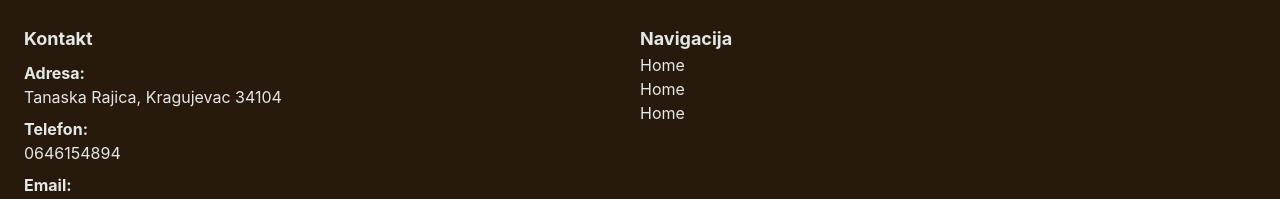
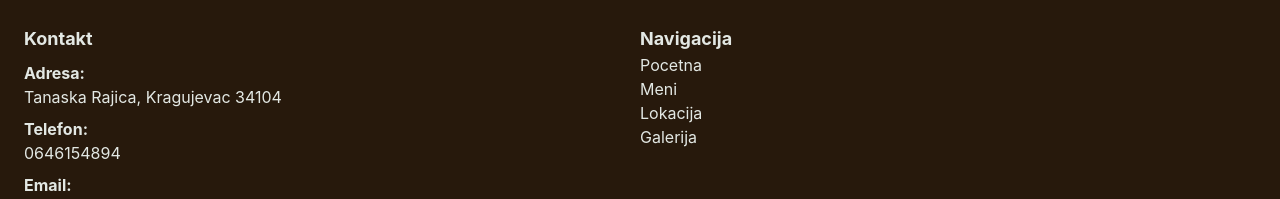
Before and after one commit to Ivan3342/zloinaopako, a React (Vite) app in the folder zlo-i-naopako/: page / in a window 1280 px wide. Shown: the part 2247-2446 px from the top of the page. Built offline with nearby package versions, Linux system fonts and the light colour scheme.

Commit message:
changed some styles in header and added made all links and navigation work

```diff
--- a/zlo-i-naopako/src/components/Footer.jsx
+++ b/zlo-i-naopako/src/components/Footer.jsx
@@ -1,4 +1,5 @@
 import React from 'react'
+import { NavLink } from 'react-router'
 
 function Footer() {
   return (
@@ -8,8 +9,8 @@ function Footer() {
         <div className='flex items-center gap-50'>
           <h1 className='text-2xl font-medium text-white'>Zapratite nas!</h1>
           <span className='flex items-center'>
-            <a href="#"><img className='w-10 hover:scale-110 transition-transform' src="src\assets\images\instagram-logo-facebook-2-svgrepo-com.svg" alt="Instagram Logo" /></a>
-            <a href="#"><img className='w-10 hover:scale-110 transition-transform' src="src\assets\images\facebook-svgrepo-com.svg" alt="Facebook Logo" /></a>
+            <a href="https://www.instagram.com/__zloinaopako/"><img className='w-10 hover:shadow-xl hover:scale-110 transition-transform' src="src\assets\images\instagram-logo-facebook-2-svgrepo-com.svg" alt="Instagram Logo" /></a>
+            <a href="https://www.facebook.com/zloinaopakokg/"><img className='w-10 hover:shadow-xl hover:scale-110 transition-transform' src="src\assets\images\facebook-svgrepo-com.svg" alt="Facebook Logo" /></a>
           </span>
         </div>
 
@@ -26,9 +27,10 @@ function Footer() {
           <div>
             <h2 className='text-lg font-bold'>Navigacija</h2>
             <ul>
-              <li><a href="">Home</a></li>
-              <li><a href="">Home</a></li>
-              <li><a href="">Home</a></li>
+              <li><NavLink to='/'>Pocetna</NavLink></li>
+              <li><NavLink to='menu'>Meni</NavLink></li>
+              <li><a href='https://maps.app.goo.gl/QKjB52n812CXhGyx8'>Lokacija</a></li>
+              <li><NavLink to='gallery'>Galerija</NavLink></li>
             </ul>
           </div>
         </div>
--- a/zlo-i-naopako/src/components/Header.jsx
+++ b/zlo-i-naopako/src/components/Header.jsx
@@ -8,17 +8,18 @@ function Header() {
         const menu = document.querySelector("#menu");
         menu.classList.toggle("hidden");
         menu.classList.toggle("fixed");
+        menu.classList.toggle("flex");
     }
 
   return (
     <>
-    <div id='menu' className='hidden z-999  bg-white h-[100vh] w-[100vw] p-10 flex flex-col justify-between items-end gap-10'>
+    <div id='menu' className='hidden z-999  bg-white h-screen w-screen p-10 flex-col justify-between items-end gap-10'>
         <button onClick={toggleMenu}><img className='w-12 hover:cursor-pointer' src="src\assets\images\close_24dp_000000_FILL0_wght400_GRAD0_opsz24.svg" alt="" /></button>
-        <div className='flex flex-col items-center justify-center mx-auto my-auto'>
-          <NavLink onClick={toggleMenu} to="/" className='font-bold text-4xl p-1.5'>POCETNA</NavLink>
-          <NavLink onClick={toggleMenu} to="/menu" className='font-bold text-4xl p-1.5'>MENI</NavLink>
-          <NavLink onClick={toggleMenu} to="#" className='font-bold text-4xl p-1.5'>LOKACIJA</NavLink>
-          <NavLink onClick={toggleMenu} to="/gallery" className='font-bold text-4xl p-1.5'>GALERIJA</NavLink>
+        <div className='flex flex-col items-center justify-center mx-auto my-auto gap-5'>
+          <NavLink onClick={toggleMenu} to="/" className='px-10 py-3 text-black font-bold text-xl border-black border-2 rounded-lg cursor-pointer hover:bg-[#0000001e] hover:shadow-xl transition-all hover:scale-105 w-50 text-center'>POCETNA</NavLink>
+          <NavLink onClick={toggleMenu} to="/menu" className='px-10 py-3 text-black font-bold text-xl border-black border-2 rounded-lg cursor-pointer hover:bg-[#0000001e] hover:shadow-xl transition-all hover:scale-105 w-50 text-center'>MENI</NavLink>
+          <a href="https://maps.app.goo.gl/QKjB52n812CXhGyx8" className='px-10 py-3 text-black font-bold text-xl border-black border-2 rounded-lg cursor-pointer hover:bg-[#0000001e] hover:shadow-xl transition-all hover:scale-105 w-50 text-center'>LOKACIJA</a>
+          <NavLink onClick={toggleMenu} to="/gallery" className='px-10 py-3 text-black font-bold text-xl border-black border-2 rounded-lg cursor-pointer hover:bg-[#0000001e] hover:shadow-xl transition-all hover:scale-105 w-50 text-center'>GALERIJA</NavLink>
         </div>
       </div>
 
--- a/zlo-i-naopako/src/pages/Home.jsx
+++ b/zlo-i-naopako/src/pages/Home.jsx
@@ -24,7 +24,7 @@ function Home() {
             <h3 className='text-white text-lg'>MENI</h3>
             <h1 className='text-white text-2xl font-medium'>Otkrijte našu ponudu</h1>
             <div className='w-50 h-0.5 bg-white'></div>
-            <NavLink to="/menu" className=' px-10 py-3 text-white font-bold text-xl border-white border-2 rounded-lg bg-[#00000087] cursor-pointer hover:bg-black transition-all hover:scale-105'>MENI</NavLink>
+            <NavLink to="/menu" className='hover:shadow-xl px-10 py-3 text-white font-bold text-xl border-white border-2 rounded-lg bg-[#00000087] cursor-pointer hover:bg-black transition-all hover:scale-105'>MENI</NavLink>
           </div>
 
         </div>
@@ -35,7 +35,7 @@ function Home() {
             <h3 className='text-white text-lg'>LOKACIJA</h3>
             <h1 className='text-white text-2xl font-medium'>Saznajte kako doći do nas</h1>
             <div className='w-50 h-0.5 bg-white'></div>
-            <a href='#' className=' px-10 py-3 text-white font-bold text-xl border-white border-2 rounded-lg bg-[#00000087] cursor-pointer hover:bg-black transition-all hover:scale-105'>OTVORI MAPE</a>
+            <a href='https://maps.app.goo.gl/QKjB52n812CXhGyx8' className='hover:shadow-xl px-10 py-3 text-white font-bold text-xl border-white border-2 rounded-lg bg-[#00000087] cursor-pointer hover:bg-black transition-all hover:scale-105'>OTVORI MAPE</a>
           </div>
 
         </div>
```
